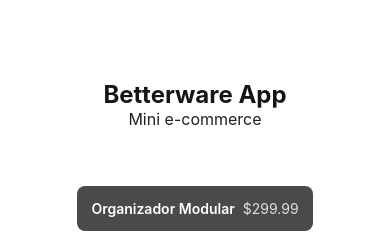
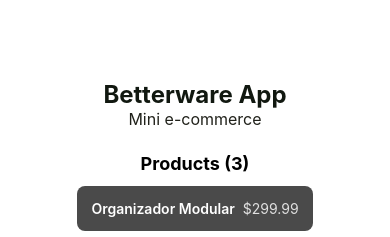
Before and after one commit to netofr/betterware-test, a React Native app in the folder packages/mobile/: screen / in a window 390 px wide. Shown: the top 237 px of the page. Built offline with nearby package versions, Linux system fonts and the light colour scheme.

Commit message:
style: Set default font color

```diff
--- a/packages/mobile/App.tsx
+++ b/packages/mobile/App.tsx
@@ -57,7 +57,7 @@
 const ProductsTitle = styled.Text`
   font-size: 18px;
   font-weight: 700;
-  color: #ffffff;
+  color: #000000;
   margin-bottom: 12px;
   text-align: center;
 `;
--- a/packages/web/src/index.css
+++ b/packages/web/src/index.css
@@ -1,7 +1,7 @@
 @import "tailwindcss";
 
 :root {
-  --text: #6b6375;
+  --text: #160d0b;
   --text-h: #08060d;
   --bg: #fff;
   --border: #e5e4e7;
@@ -77,11 +77,11 @@
   }
 
   h1 {
-    @apply my-8 text-[56px] tracking-[-1.68px] max-lg:my-5 max-lg:text-4xl;
+    @apply text-4xl tracking-[-1.68px];
   }
 
   h2 {
-    @apply mb-2 text-2xl leading-[118%] tracking-[-0.24px] max-lg:text-xl;
+    @apply text-2xl leading-[118%] tracking-[-0.24px];
   }
 
   p {
```
